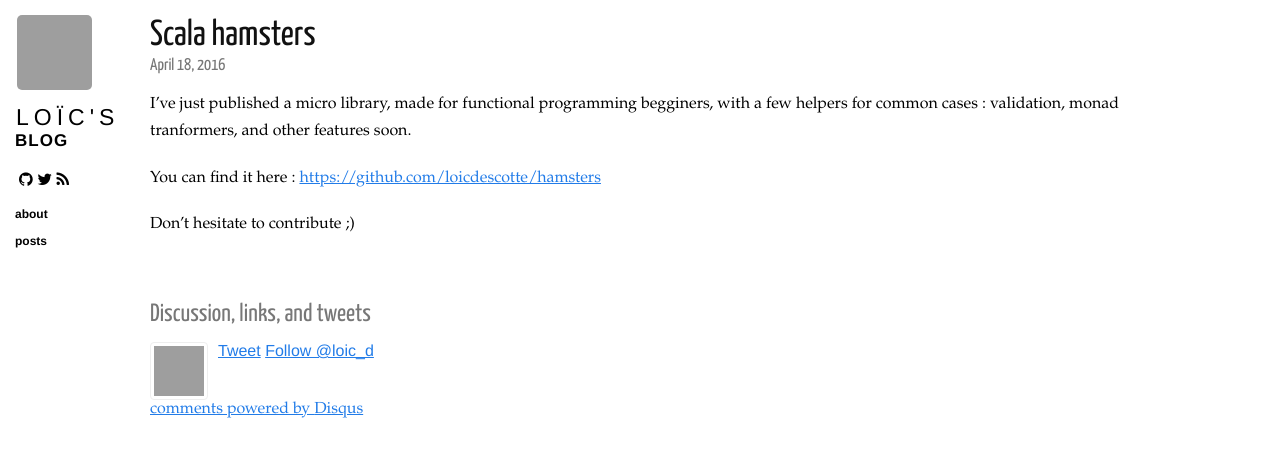
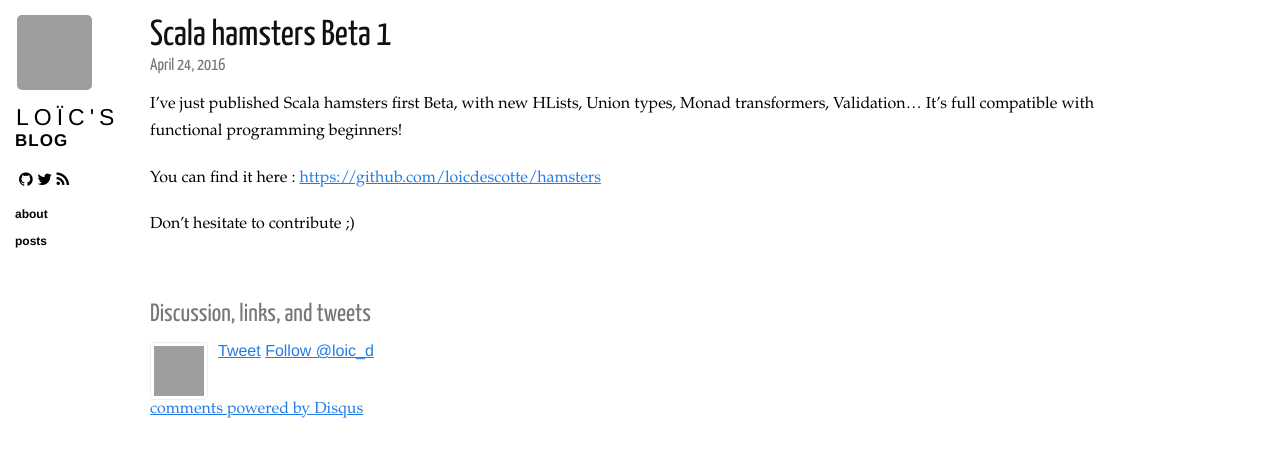
Before and after one commit to loicdescotte/loicdescotte.github.io, a Jekyll site: the page built from _posts/2016-04-24-scala-hamsters.md, in a window 1280 px wide, cut to the strip 0-457 px from the top of the page. Built offline with Jekyll 4.4.1, drawn with Linux system fonts in a browser that asks for light colours; nearby versions of some CDN libraries; comment, search, counter and statistics services are not loaded; grey boxes are pictures that could not be loaded.

Commit message:
hamsters beta1:

```diff
--- a/_posts/2016-04-18-scala-hamsters.md
+++ b/_posts/2016-04-24-scala-hamsters.md
@@ -1,6 +1,6 @@
 ---
 layout: post
-title: Scala hamsters
+title: Scala hamsters Beta 1
 tags:
  - Validation
  - Scala
@@ -8,7 +8,8 @@ tags:
  - Beginners
 ---
 
-I've just published a micro library, made for functional programming begginers, with a few helpers for common cases : validation, monad tranformers, and other features soon.
+I've just published Scala hamsters first Beta, with new HLists, Union types, Monad transformers, Validation…
+It's full compatible with functional programming beginners!
 
 You can find it here : [https://github.com/loicdescotte/hamsters](https://github.com/loicdescotte/hamsters)
 
```
